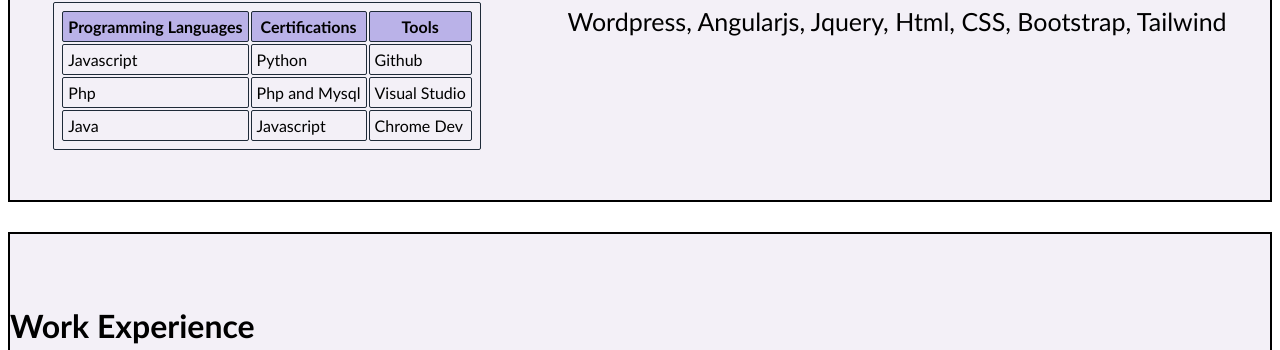
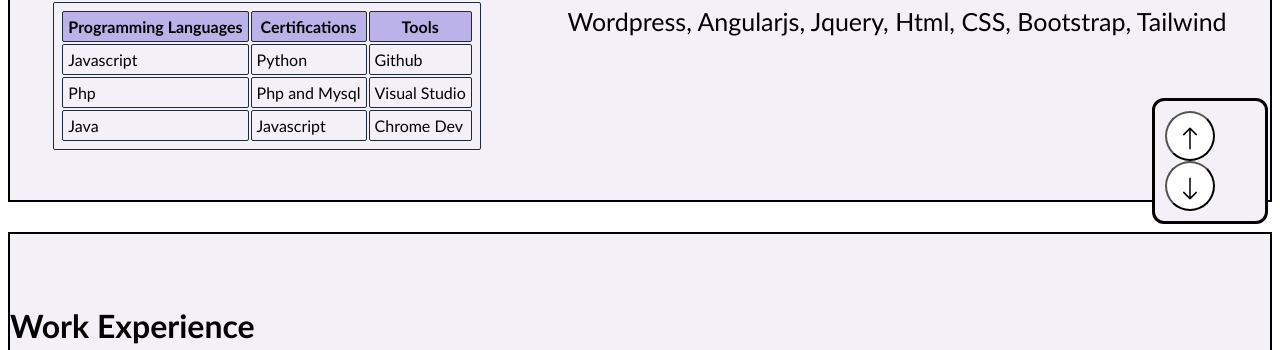
Before and after one commit to Jayprbhakar/Jayprabhakar-Yadav-Portfolio, a plain HTML site: page index.html in a window 1280 px wide. Shown: the part 602-952 px from the top of the page. Drawn offline with nearby package versions, Linux system fonts and the light colour scheme.

Commit message:
Arrow button added

```diff
--- a/style.css
+++ b/style.css
@@ -37,7 +37,6 @@
 
 .port-section {
     background-color: #d6d3e7;
-    /* background:linear-gradient(50deg, rgb(255, 255, 255), rgb(105, 114, 147), rgb(135, 158, 212)); */
     height: 100%;
     width: 100%;
     margin-top: -30px;
@@ -115,7 +114,6 @@
     box-shadow: -2px 4px;
 }
 
-
 .port-section1 {
     background-color: #f3f0f7;
     margin-top: 15px;
@@ -126,7 +124,6 @@
     border-style: solid;
     border-width: 2px;
 }
-
 
 .port-container {
     margin-top: 20px;
@@ -211,7 +208,6 @@
     padding-left: 40px;
 }
 
-
 .port-foot {
     background-color: #abb7c6;
     color: #1e2a38;
@@ -225,3 +221,47 @@
     border-top-right-radius: 12px;
     border-top-left-radius: 12px;
 }
+
+/* Arrow button for Top and Bottom */
+
+.arrowbtn {
+    margin-top: 20px;
+    border-style: solid;
+    padding: 10px;
+    width: 7%;
+    border-radius: 12px;
+    background-color: #f3f0f7;
+    position: fixed;
+    right: 44px;
+    left: 90%;
+    top: 85%;
+    z-index: 1;
+}
+
+.port-up-down {
+    background-color: rgb(255, 255, 255);
+    padding-top: 10px;
+    padding-bottom: 30px;
+    cursor: pointer;
+    color: white;
+    height: 50px;
+    width: 50px;
+    border-radius: 50px;
+    font-size: 25px;
+}
+
+.port-up-down:hover {
+    background-color: #1e2a38;
+}
+
+.bi-arrow-up:hover {
+    color: white;
+}
+
+.bi-arrow-down:hover {
+    color: white;
+}
+
+#downSty {
+    padding-top: 60px;
+}
```
